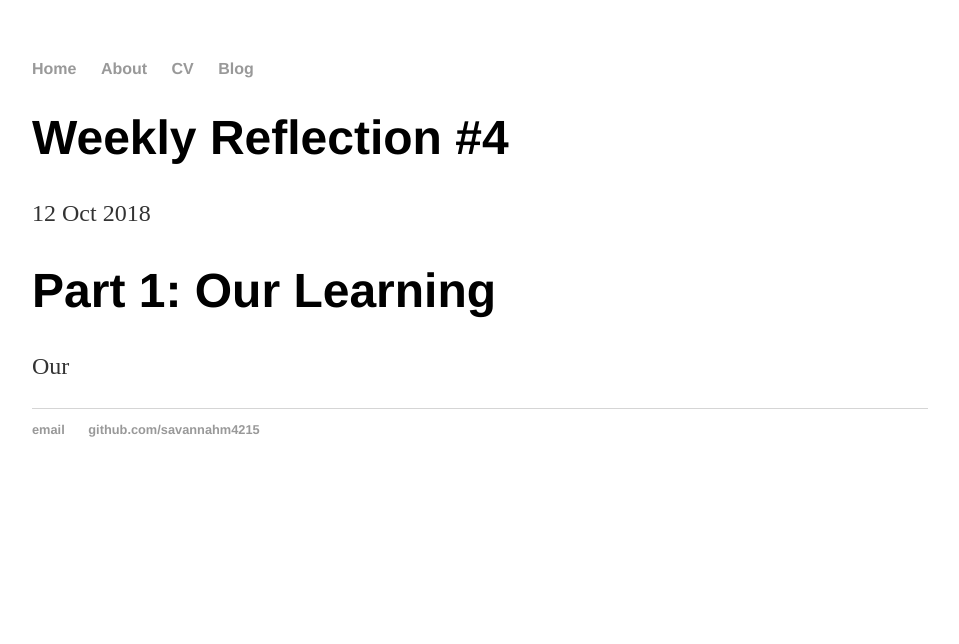
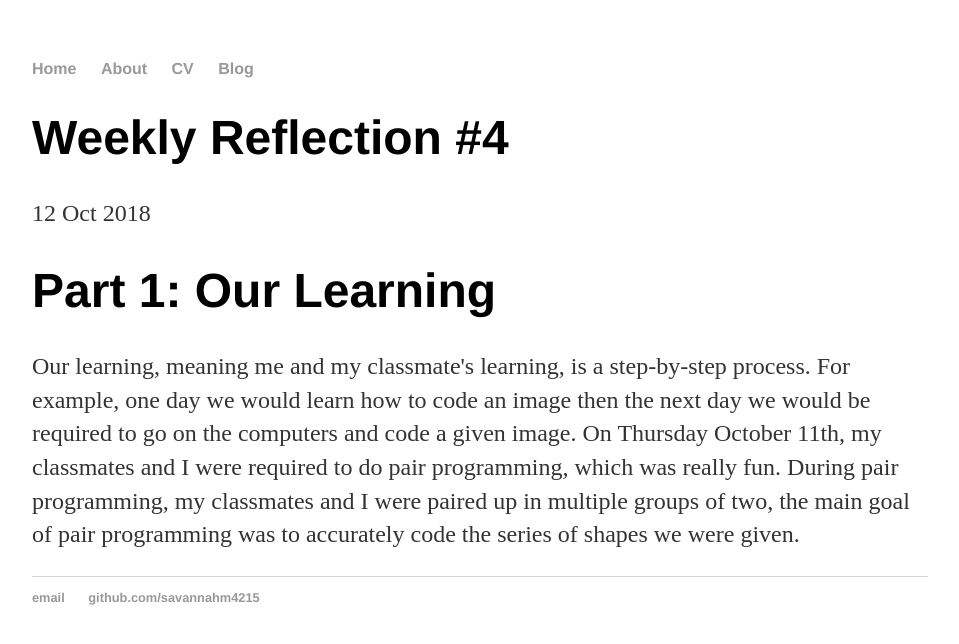
Before and after one commit to savannahm4215/savannahm4215.github.io, a Jekyll site: the page built from _posts/2018-10-12-weekly-reflection-04.md, in a window 1280 px wide. Shown: the top 644 px of the page, without its empty margins (160-1119 px from the left). Built offline with Jekyll 4.4.1, drawn with Linux system fonts in a browser that asks for light colours.

Commit message:
Update 2018-10-12-weekly-reflection-04.md

```diff
--- a/_posts/2018-10-12-weekly-reflection-04.md
+++ b/_posts/2018-10-12-weekly-reflection-04.md
@@ -6,4 +6,4 @@ date: 2018-10-12
 
 <h1>Part 1: Our Learning</h1>
 
-<p>Our</p>
+<p>Our learning, meaning me and my classmate's learning, is a step-by-step process. For example, one day we would learn how to code an image then the next day we would be required to go on the computers and code a given image. On Thursday October 11th, my classmates and I were required to do pair programming, which was really fun. During pair programming, my classmates and I were paired up in multiple groups of two, the main goal of pair programming was to accurately code the series of shapes we were given.</p>
```
